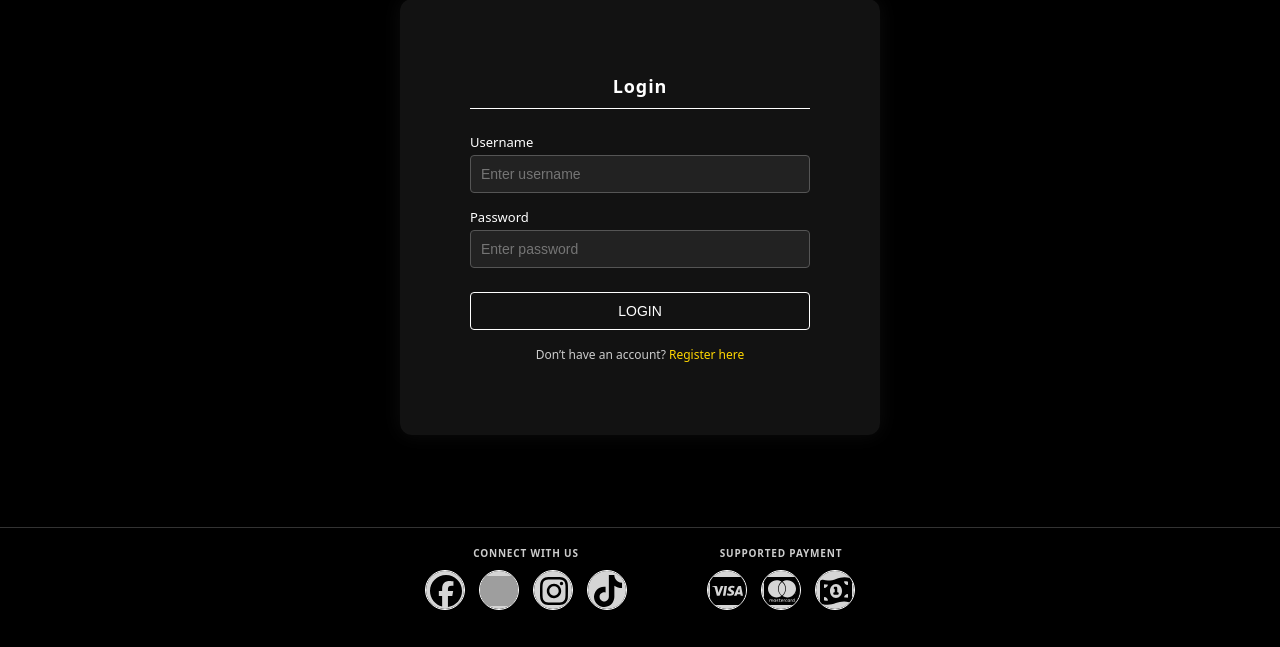
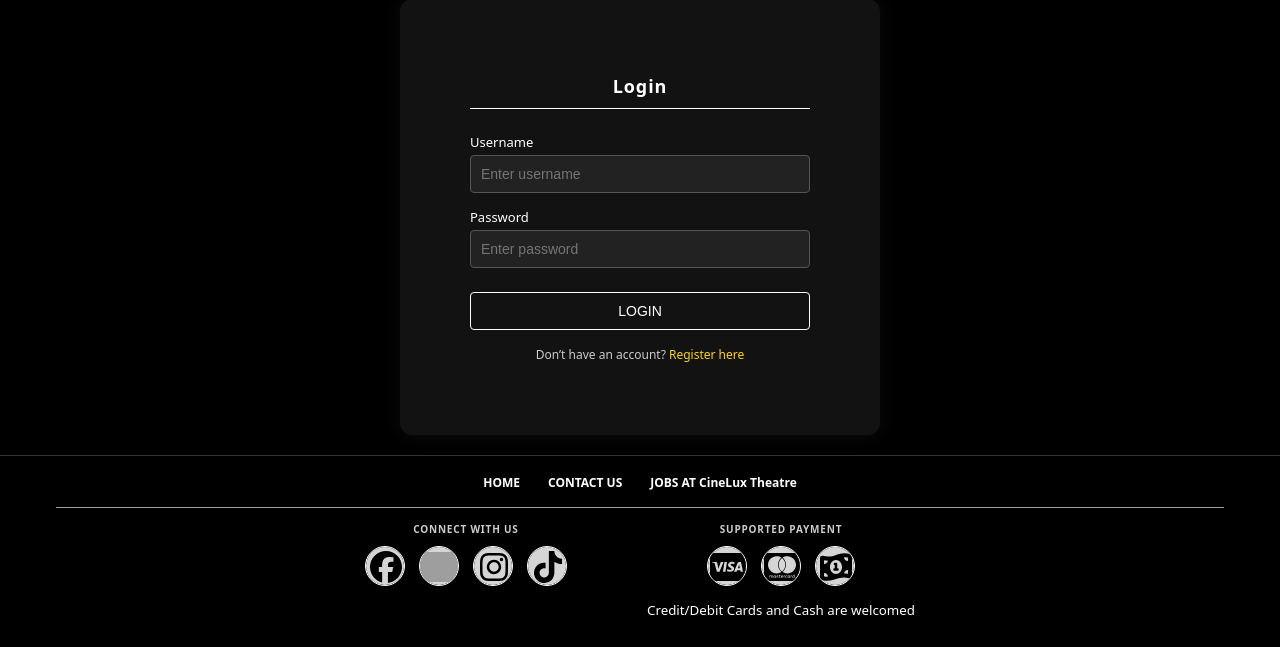
Before and after one commit to dsnyeo/ie4727-cinema-project, a PHP site: page /login-main.php in a window 1280 px wide. Shown: the part 153-800 px from the top of the page. Run offline with PHP 8.4, Linux system fonts and the light colour scheme; grey boxes are pictures that could not be loaded.

Commit message:
removed some comments

```diff
--- a/login-main.php
+++ b/login-main.php
@@ -21,7 +21,7 @@ if ($flash) {
       <?php echo $flash_safe; ?>
     </div>
   <?php endif; ?>
-  <!-- Header / Top Nav -->
+  <!-- Header -->
   <header>
     <div id="wrapper">
       <div class="container header_bar">
@@ -46,7 +46,19 @@ if ($flash) {
           </nav>
         </div>
 
+        <div>
+          <?php if (isset($_SESSION['sess_user'])): ?>
+            <span class="welcome_text">
+              <a href="cart.php" style="text-decoration: none;">
+              🛒
+              </a>
+              👋 Welcome, <strong><?= e($_SESSION['sess_user']) ?></strong>
+            </span>
+            <a class="btn btn_ghost" href="logout.php">LOGOUT</a>
+          <?php else: ?>
             <a class="btn btn_ghost" href="login-main.php">LOGIN</a>
+          <?php endif; ?>
+        </div>
       </div>
     </div>
   </header>
@@ -66,7 +78,18 @@ if ($flash) {
     <p>Don’t have an account? <a href="register-main.php">Register here</a></p>
   </div>
 
+
+
+  <!-- Footer -->
 <footer class="site_footer">
+  <div class="container footer_links">
+    <a href="index.php">HOME</a>
+    <a href="#">CONTACT US</a>
+    <a href="jobs.php">JOBS AT CineLux Theatre</a>
+  </div>
+  <div class="container">
+    <hr class="footer_divider" />
+  </div>
 
   <div class="container footer_panels">
     <div class="footer_panel left">
@@ -114,6 +137,7 @@ if ($flash) {
     </a>
   </li>
 </ul>
+    <small>Credit/Debit Cards and Cash are welcomed</small>
     </div>
   </div>
 </footer>
```
Also changed, not shown: adminScreentime.php (+5 -14 lines), cart.php (+1 -10 lines), checkout.php (+8 -17 lines), index.php (+2 -12 lines), moviedetails.php (+5 -21 lines), seat_booking.php (+4 -45 lines). Lines whose indentation alone changed are shown as unchanged.
